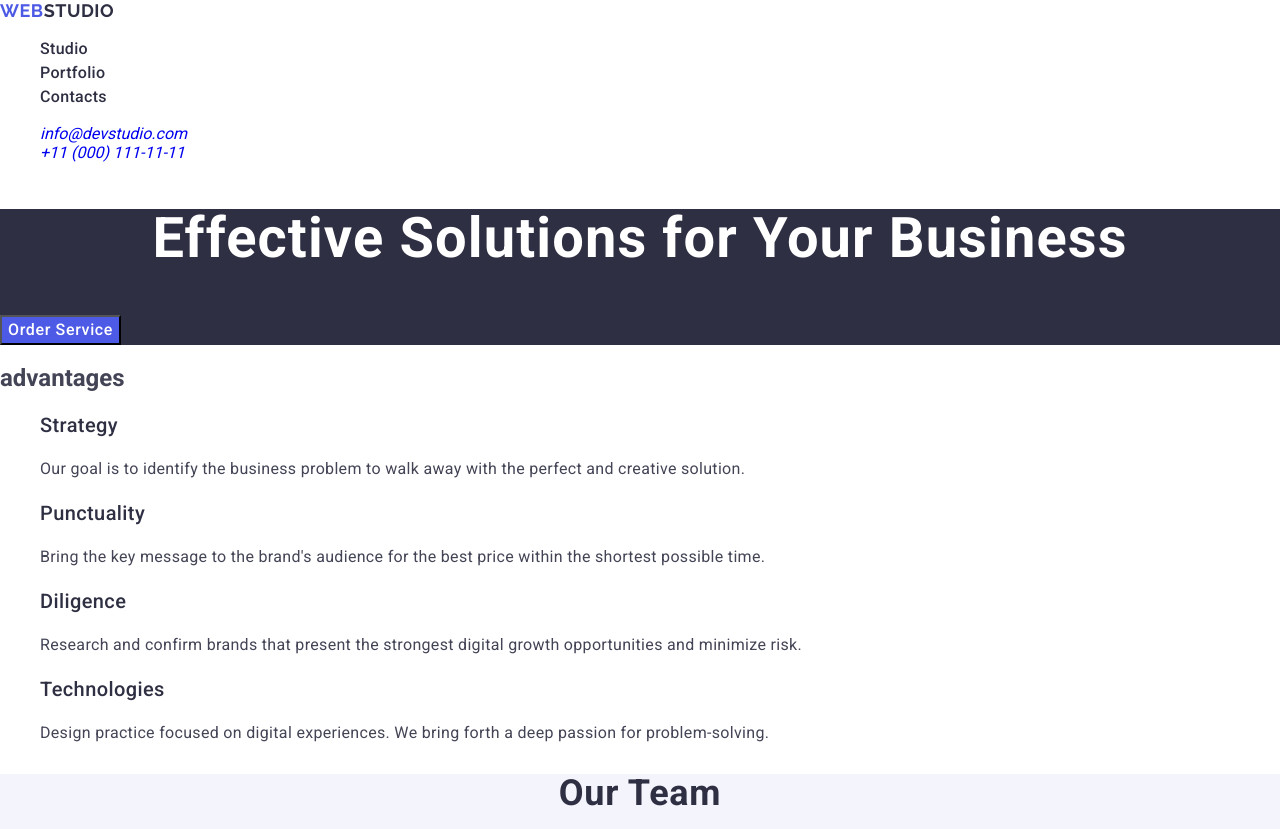
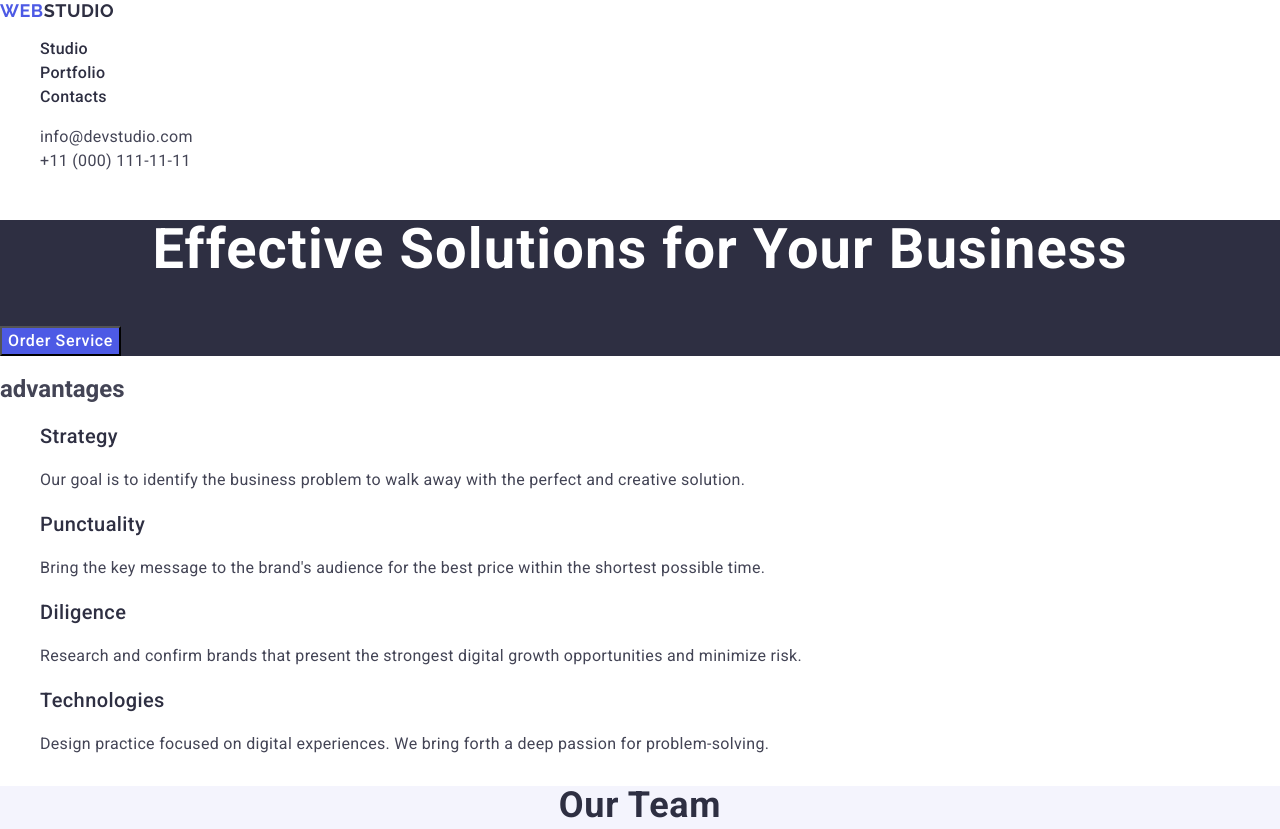
Before and after one commit to Lana-goit/goit-markup-hw-02, a plain HTML site: page index.html in a window 1280 px wide. Shown: the top 829 px of the page. Drawn offline with nearby package versions, Linux system fonts and the light colour scheme.

Commit message:
add index.html file

```diff
--- a/css/styles.css
+++ b/css/styles.css
@@ -34,7 +34,7 @@ ul{
     letter-spacing: 0.02em;
     color: #2e2f42;
 }
-.header-nav:hover
+.header-nav:hover,
 .header-nav:focus {
     color: #404bbf;
 
@@ -51,6 +51,13 @@ ul{
         letter-spacing: 0.02em;
         color: #404bbf;
 
+
+    }
+    .address-item{
+        font-size: 16px;
+        line-height: 1.5;
+        letter-spacing: 0.02em;
+        color:#434455;
     }
 /* main */
 .section-main{
--- a/index.html
+++ b/index.html
@@ -23,10 +23,10 @@
     <li><a href="" class="header-nav">Contacts</a></li>
     </ul>
     </nav>
-   <address class="contacts">
+   <address class="contacts-header">
     <ul>
-        <li><a href="mailto:info@devstudio.com">info@devstudio.com</a> </li>
-        <li><a href="tel:+110001111111">+11 (000) 111-11-11</a> </li>
+        <li><info@devstudio.com href="mailto:info@devstudio.com" class="address-item">info@devstudio.com</a> </li>
+        <li><a href="tel:+110001111111" class="address-item">+11 (000) 111-11-11</a> </li>
     </ul>
 </address>
 </header>
```
